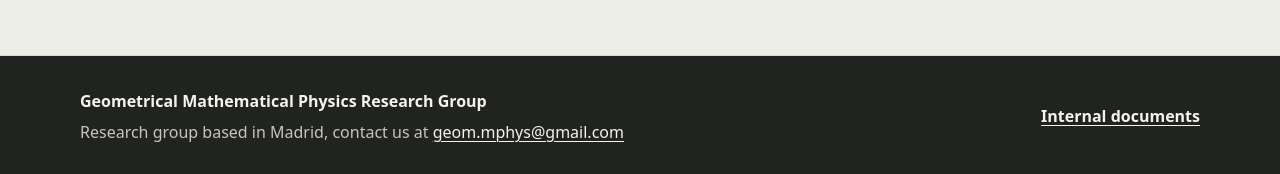
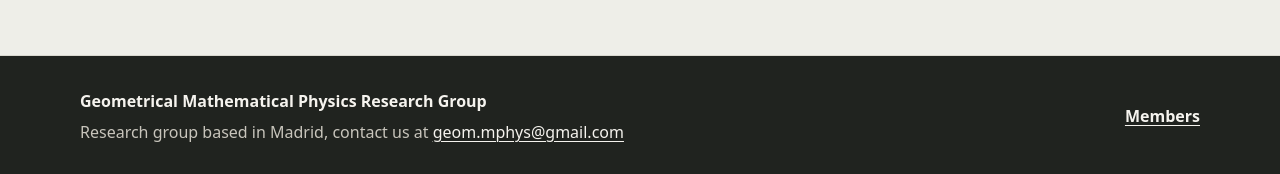
Before and after one commit to GeomMPhys/geommphys.github.io, a Jekyll site: the page built from index.md, in a window 1280 px wide and 900 px high, scrolled down 1475 px. Shown: the part 723-897 px from the top of the window. Built offline with Jekyll 4.4.1, drawn with Linux system fonts in a browser that asks for light colours.

Commit message:
Footer: replace Internal documents with a Members link to /members/
The internal links now live on the private /members/ page (StatiCrypt-gated),
so the public footer points there instead of directly at the vault.

Co-Authored-By: Claude Opus 4.8 (1M context) <noreply@anthropic.com>

```diff
--- a/_data/site.yml
+++ b/_data/site.yml
@@ -22,5 +22,5 @@ office_hours: ""
 map_url: ""
 
 links:
-  - label: "Internal documents"
-    url: "https://github.com/GeomMPhys/group-documents"
+  - label: "Members"
+    url: "/members/"
```
